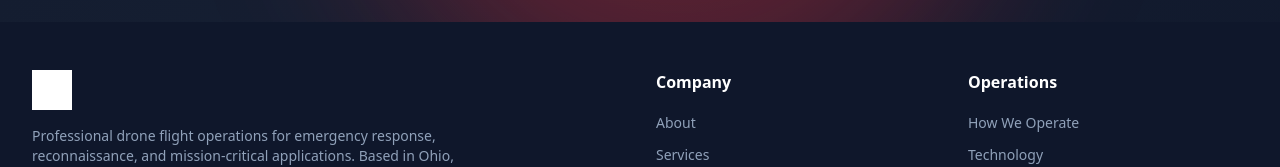
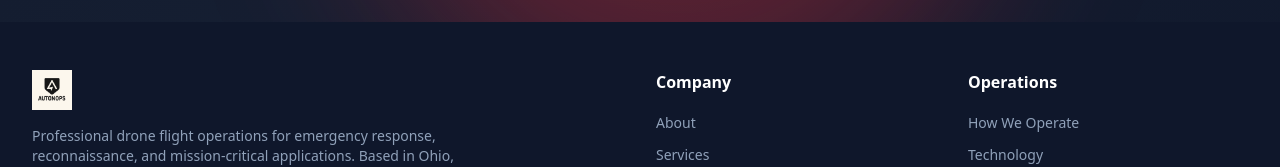
Before and after one commit to Kibey84/autonops, a Next.js app: page / in a window 1280 px wide. Shown: the part 3805-3972 px from the top of the page. Built offline with nearby package versions, Linux system fonts and the light colour scheme.

Commit message:
Fix footer logo white block - switch to logo-new.png
The old logo.png had a white background causing a visible block.
Using logo-new.png which should have transparency.

🤖 Generated with [Claude Code](https://claude.com/claude-code)

Co-Authored-By: Claude Opus 4.5 <noreply@anthropic.com>

```diff
--- a/src/components/Footer.tsx
+++ b/src/components/Footer.tsx
@@ -25,11 +25,11 @@ export default function Footer() {
           <div className="md:col-span-2">
             <div className="mb-4">
               <Image
-                src="/logo.png"
+                src="/logo-new.png"
                 alt="AutonOps"
                 width={140}
                 height={40}
-                className="h-10 w-auto brightness-0 invert"
+                className="h-10 w-auto"
               />
             </div>
             <p className="text-sm text-slate-400 mb-4 max-w-md">
```
